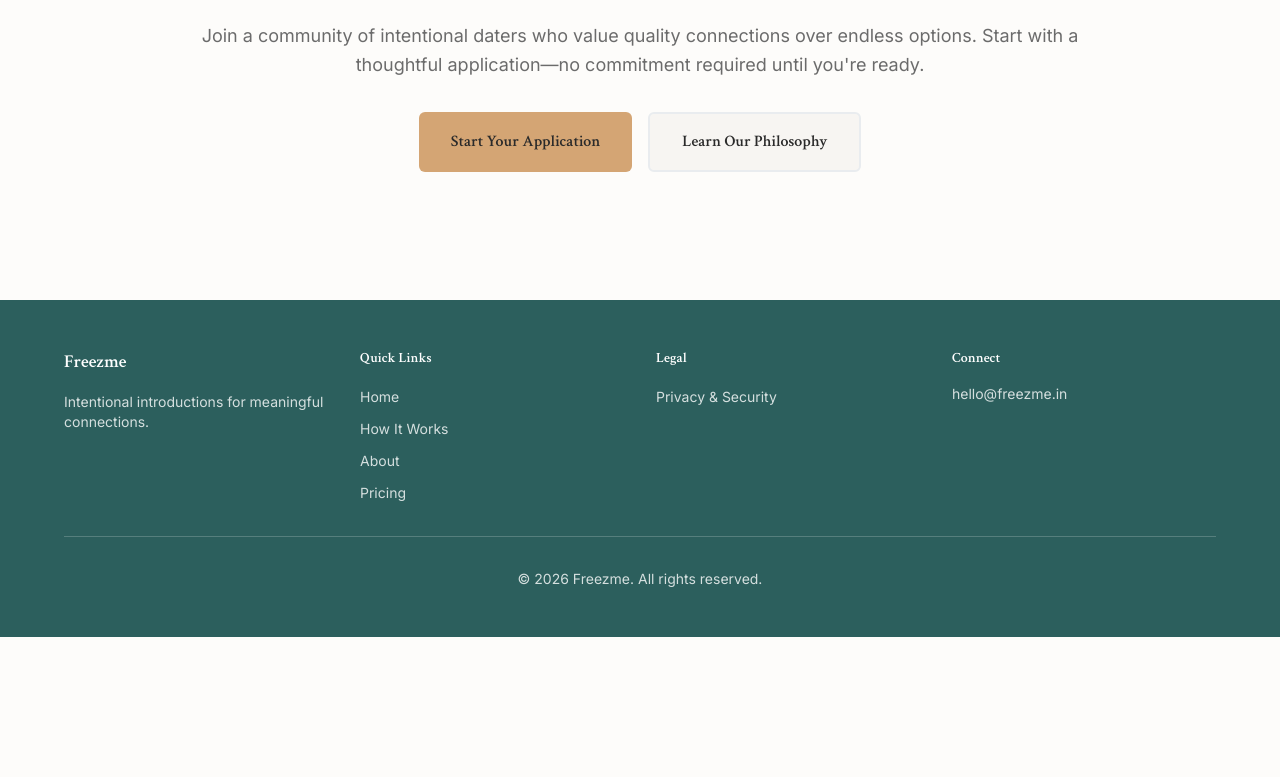
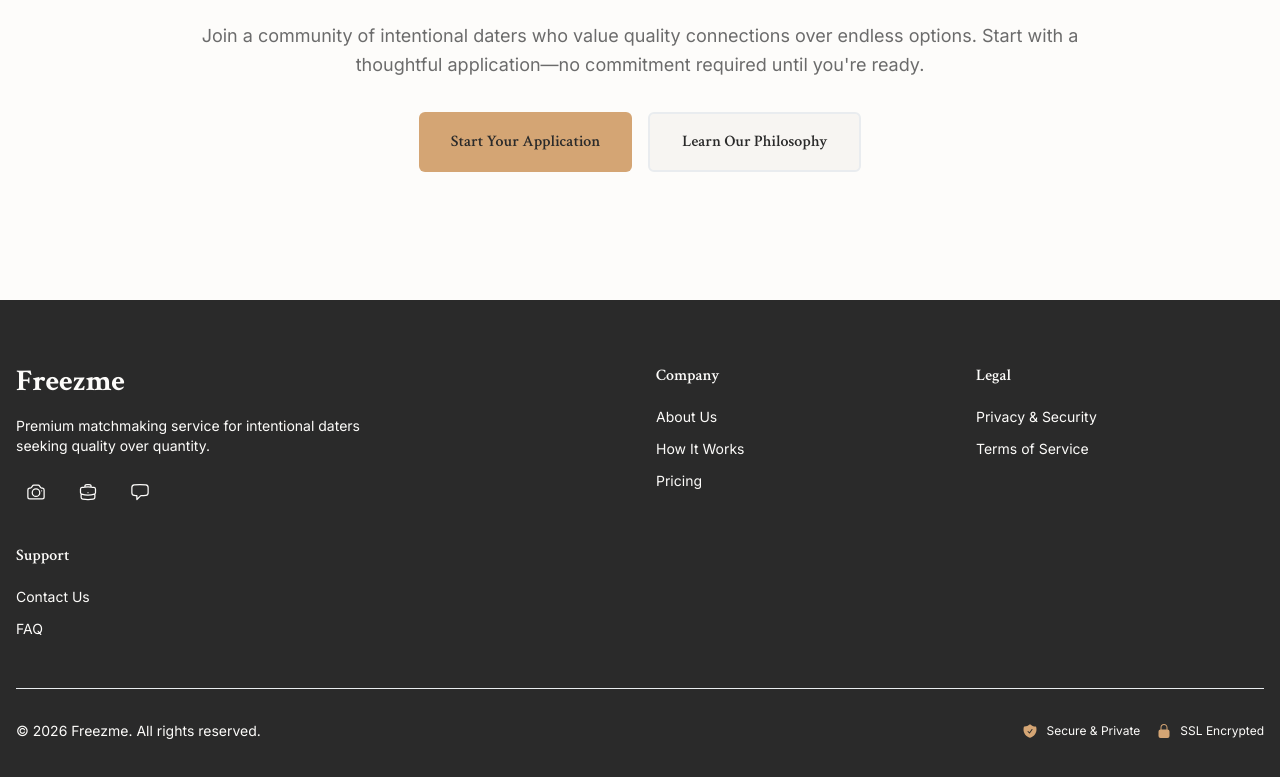
Before and after one commit to Leeshwaan04/freezmelanding, a Next.js app: page /how-it-works in a window 1280 px wide. Shown: the part 5446-6223 px from the top of the page. Before the commit the page ends 6083 px from the top, so only its background shows below. Built offline with nearby package versions, Linux system fonts and the light colour scheme.

Commit message:
Fix: Standardize footer on 'How It Works' page to match global style

```diff
--- a/src/app/how-it-works/components/HowItWorksInteractive.tsx
+++ b/src/app/how-it-works/components/HowItWorksInteractive.tsx
@@ -5,6 +5,7 @@ import ProcessStep from './ProcessStep';
 import PricingCard from './PricingCard';
 import TestimonialCard from './TestimonialCard';
 import FAQItem from './FAQItem';
+import Footer from '@/components/common/Footer';
 
 interface ProcessStepData {
   stepNumber: number;
@@ -339,66 +340,7 @@ export default function HowItWorksInteractive() {
       </section>
 
       {/* Footer */}
-      <footer className="bg-primary text-white py-12">
-        <div className="container mx-auto px-4">
-          <div className="max-w-6xl mx-auto">
-            <div className="grid grid-cols-1 md:grid-cols-4 gap-8 mb-8">
-              <div>
-                <h3 className="font-headline text-lg font-semibold mb-4">Freezme</h3>
-                <p className="font-body text-sm text-white/80">
-                  Intentional introductions for meaningful connections.
-                </p>
-              </div>
-              <div>
-                <h4 className="font-headline text-sm font-semibold mb-4">Quick Links</h4>
-                <ul className="space-y-2">
-                  <li>
-                    <a href="/homepage" className="font-body text-sm text-white/80 hover:text-white transition-colors">
-                      Home
-                    </a>
-                  </li>
-                  <li>
-                    <a href="/how-it-works" className="font-body text-sm text-white/80 hover:text-white transition-colors">
-                      How It Works
-                    </a>
-                  </li>
-                  <li>
-                    <a href="/about" className="font-body text-sm text-white/80 hover:text-white transition-colors">
-                      About
-                    </a>
-                  </li>
-                  <li>
-                    <a href="/pricing" className="font-body text-sm text-white/80 hover:text-white transition-colors">
-                      Pricing
-                    </a>
-                  </li>
-                </ul>
-              </div>
-              <div>
-                <h4 className="font-headline text-sm font-semibold mb-4">Legal</h4>
-                <ul className="space-y-2">
-                  <li>
-                    <a href="/privacy-and-security" className="font-body text-sm text-white/80 hover:text-white transition-colors">
-                      Privacy & Security
-                    </a>
-                  </li>
-                </ul>
-              </div>
-              <div>
-                <h4 className="font-headline text-sm font-semibold mb-4">Connect</h4>
-                <p className="font-body text-sm text-white/80">
-                  hello@freezme.in
-                </p>
-              </div>
-            </div>
-            <div className="border-t border-white/20 pt-8 text-center">
-              <p className="font-body text-sm text-white/80">
-                &copy; {new Date().getFullYear()} Freezme. All rights reserved.
-              </p>
-            </div>
-          </div>
-        </div>
-      </footer>
+      <Footer />
     </div>);
 
 }
--- /dev/null
+++ b/src/components/common/Footer.tsx
@@ -0,0 +1,146 @@
+'use client';
+
+import React from 'react';
+import Link from 'next/link';
+import Icon from '@/components/ui/AppIcon';
+import Image from 'next/image';
+
+interface FooterProps {
+  className?: string;
+}
+
+const Footer: React.FC<FooterProps> = ({ className = '' }) => {
+  const currentYear = new Date().getFullYear();
+
+  const footerLinks = {
+    company: [
+      { label: 'About Us', href: '/about' },
+      { label: 'How It Works', href: '/how-it-works' },
+      { label: 'Pricing', href: '/pricing' },
+    ],
+    legal: [
+      { label: 'Privacy & Security', href: '/privacy-and-security' },
+      { label: 'Terms of Service', href: '/privacy-and-security' },
+    ],
+    support: [
+      { label: 'Contact Us', href: '/privacy-and-security' },
+      { label: 'FAQ', href: '/pricing' },
+    ],
+  };
+
+  const socialLinks = [
+    { name: 'Instagram', icon: 'CameraIcon', href: '#' },
+    { name: 'LinkedIn', icon: 'BriefcaseIcon', href: '#' },
+    { name: 'Twitter', icon: 'ChatBubbleLeftIcon', href: '#' },
+  ];
+
+  return (
+    <footer className={`bg-foreground text-background ${className}`}>
+      <div className="container mx-auto px-4 py-12 md:py-16">
+        <div className="grid grid-cols-1 md:grid-cols-2 lg:grid-cols-4 gap-8 mb-12">
+          {/* Brand Section */}
+          <div className="md:col-span-2">
+            <Link href="/homepage" className="inline-block mb-4">
+              <span className="font-headline text-3xl font-bold text-background">
+                Freezme
+              </span>
+            </Link>
+            <p className="font-body text-sm text-background/80 mb-4 max-w-sm">
+              Premium matchmaking service for intentional daters seeking quality over quantity.
+            </p>
+            <div className="flex items-center gap-3">
+              {socialLinks.map((social) => (
+                <a
+                  key={social.name}
+                  href={social.href}
+                  className="w-10 h-10 bg-background/10 rounded-full flex items-center justify-center hover:bg-accent transition-colors duration-300"
+                  aria-label={social.name}
+                >
+                  <Icon name={social.icon as any} size={20} variant="outline" className="text-background" />
+                </a>
+              ))}
+            </div>
+          </div>
+
+          {/* Company Links */}
+          <div>
+            <h3 className="font-headline text-base font-semibold text-background mb-4">
+              Company
+            </h3>
+            <ul className="space-y-2">
+              {footerLinks.company.map((link) => (
+                <li key={link.label}>
+                  <Link
+                    href={link.href}
+                    className="font-body text-sm text-background/70 hover:text-accent transition-colors duration-300"
+                  >
+                    {link.label}
+                  </Link>
+                </li>
+              ))}
+            </ul>
+          </div>
+
+          {/* Legal Links */}
+          <div>
+            <h3 className="font-headline text-base font-semibold text-background mb-4">
+              Legal
+            </h3>
+            <ul className="space-y-2">
+              {footerLinks.legal.map((link) => (
+                <li key={link.label}>
+                  <Link
+                    href={link.href}
+                    className="font-body text-sm text-background/70 hover:text-accent transition-colors duration-300"
+                  >
+                    {link.label}
+                  </Link>
+                </li>
+              ))}
+            </ul>
+          </div>
+
+          {/* Support Links */}
+          <div>
+            <h3 className="font-headline text-base font-semibold text-background mb-4">
+              Support
+            </h3>
+            <ul className="space-y-2">
+              {footerLinks.support.map((link) => (
+                <li key={link.label}>
+                  <Link
+                    href={link.href}
+                    className="font-body text-sm text-background/70 hover:text-accent transition-colors duration-300"
+                  >
+                    {link.label}
+                  </Link>
+                </li>
+              ))}
+            </ul>
+          </div>
+        </div>
+
+        {/* Bottom Bar */}
+        <div className="pt-8 border-t border-background/20">
+          <div className="flex flex-col md:flex-row items-center justify-between gap-4">
+            <p className="font-body text-sm text-background/70 text-center md:text-left">
+              © {currentYear} Freezme. All rights reserved.
+            </p>
+            <div className="flex items-center gap-4">
+              <div className="flex items-center gap-2">
+                <Icon name="ShieldCheckIcon" size={16} variant="solid" className="text-accent" />
+                <span className="font-body text-xs text-background/70">Secure & Private</span>
+              </div>
+              <div className="flex items-center gap-2">
+                <Icon name="LockClosedIcon" size={16} variant="solid" className="text-accent" />
+                <span className="font-body text-xs text-background/70">SSL Encrypted</span>
+              </div>
+            </div>
+          </div>
+        </div>
+      </div>
+    </footer>
+  );
+};
+
+export default Footer;
```
